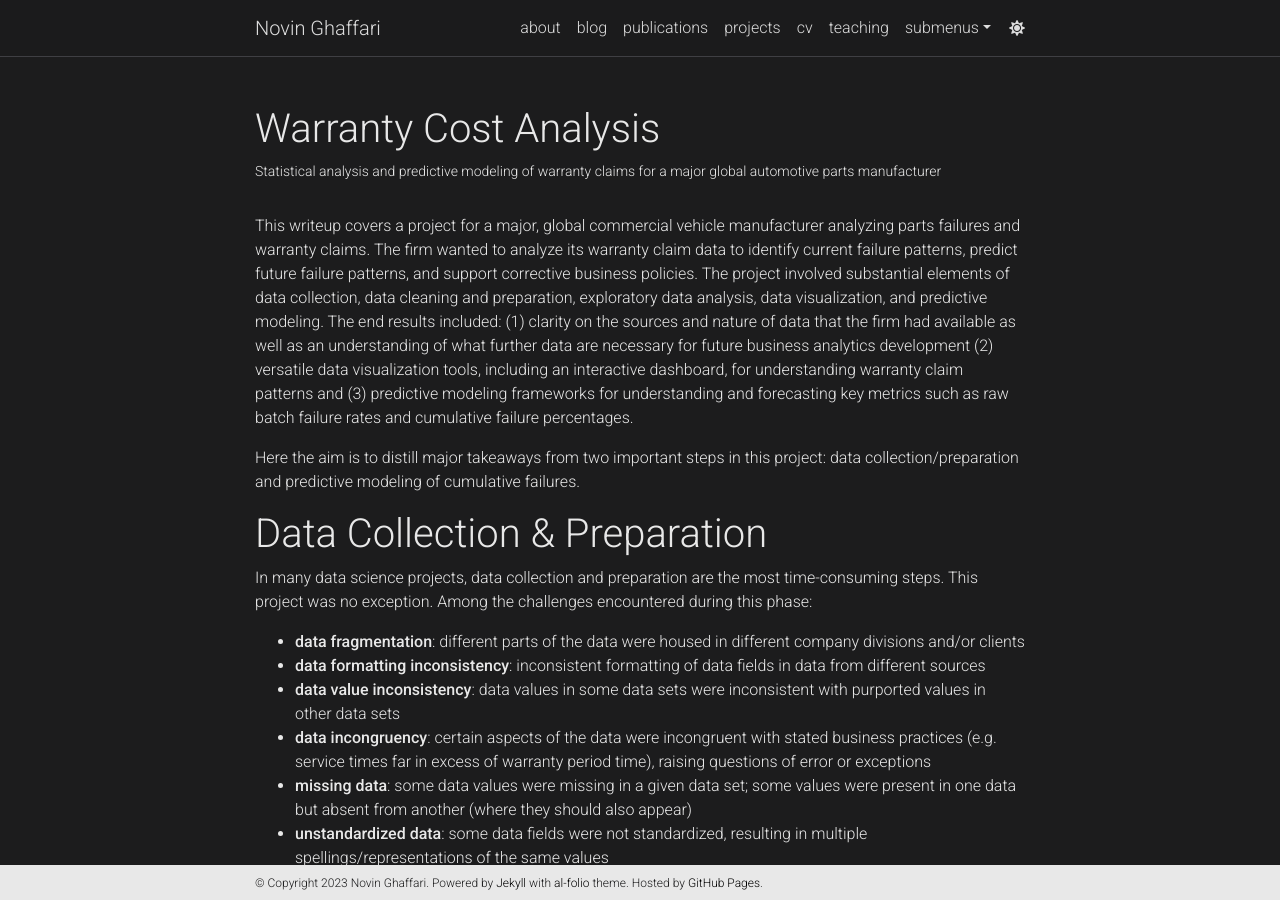
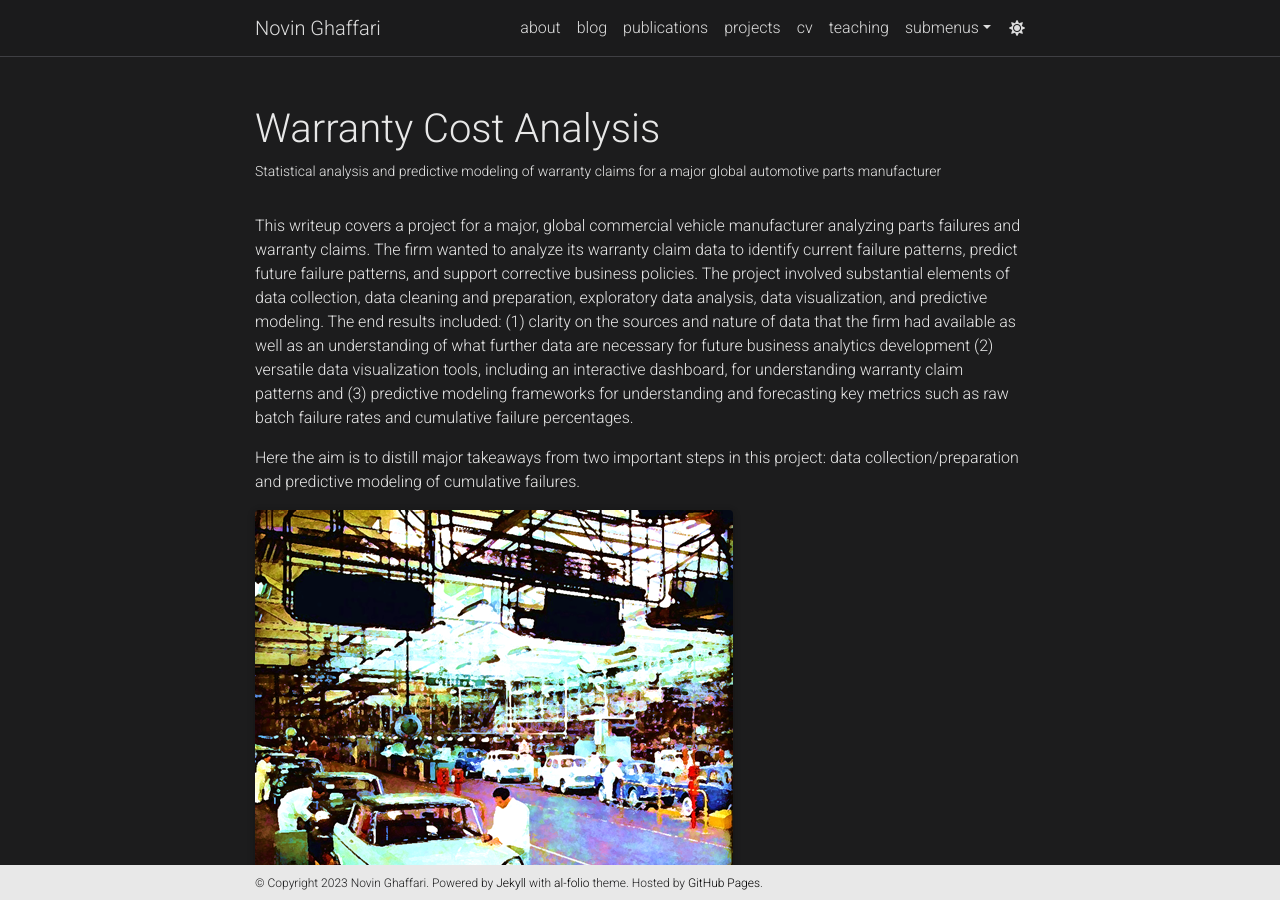
Before and after one commit to nghaffari/nghaffari.github.io, a Jekyll site: the page built from _projects/1_project.md, in a window 1280 px wide and 900 px high. Built offline with Jekyll 4.4.1, drawn with Linux system fonts in a browser that asks for light colours; full-size pictures stand in for the smaller copies a plugin makes; comment, search, counter and statistics services are not loaded; a style sheet for code colours, icons or effects is not loaded.

Commit message:
Update 1_project.md

```diff
--- a/_projects/1_project.md
+++ b/_projects/1_project.md
@@ -10,6 +10,12 @@
 This writeup covers a project for a major, global commercial vehicle manufacturer analyzing parts failures and warranty claims. The firm wanted to analyze its warranty claim data to identify current failure patterns, predict future failure patterns, and support corrective business policies. The project involved substantial elements of data collection, data cleaning and preparation, exploratory data analysis, data visualization, and predictive modeling. The end results included: (1) clarity on the sources and nature of data that the firm had available as well as an understanding of what further data are necessary for future business analytics development (2) versatile data visualization tools, including an interactive dashboard, for understanding warranty claim patterns and (3) predictive modeling frameworks for understanding and forecasting key metrics such as raw batch failure rates and cumulative failure percentages.
 
 Here the aim is to distill major takeaways from two important steps in this project: data collection/preparation and predictive modeling of cumulative failures.
+
+<div class="row">
+    <div class="col-sm mt-3 mt-md-0">
+        {% include figure.html path="assets/img/car_line.png" title="car assembly line" class="img-fluid rounded z-depth-1" %}
+    </div>
+</div>
 
 # Data Collection & Preparation
 
```
